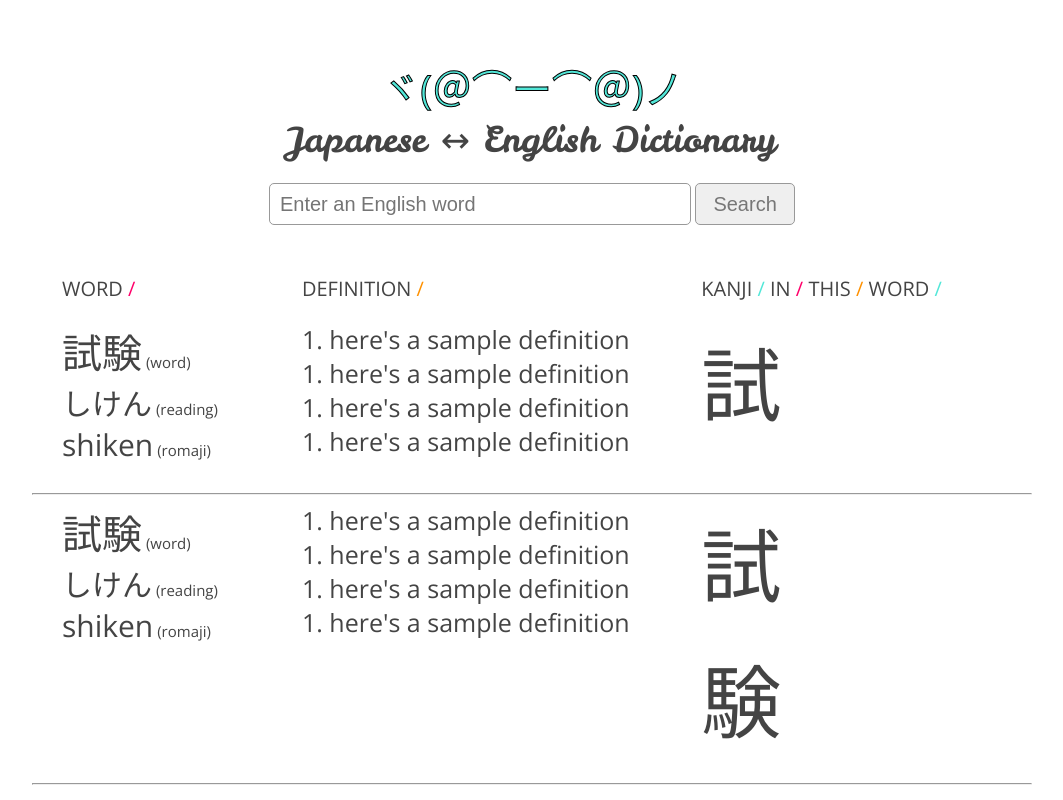
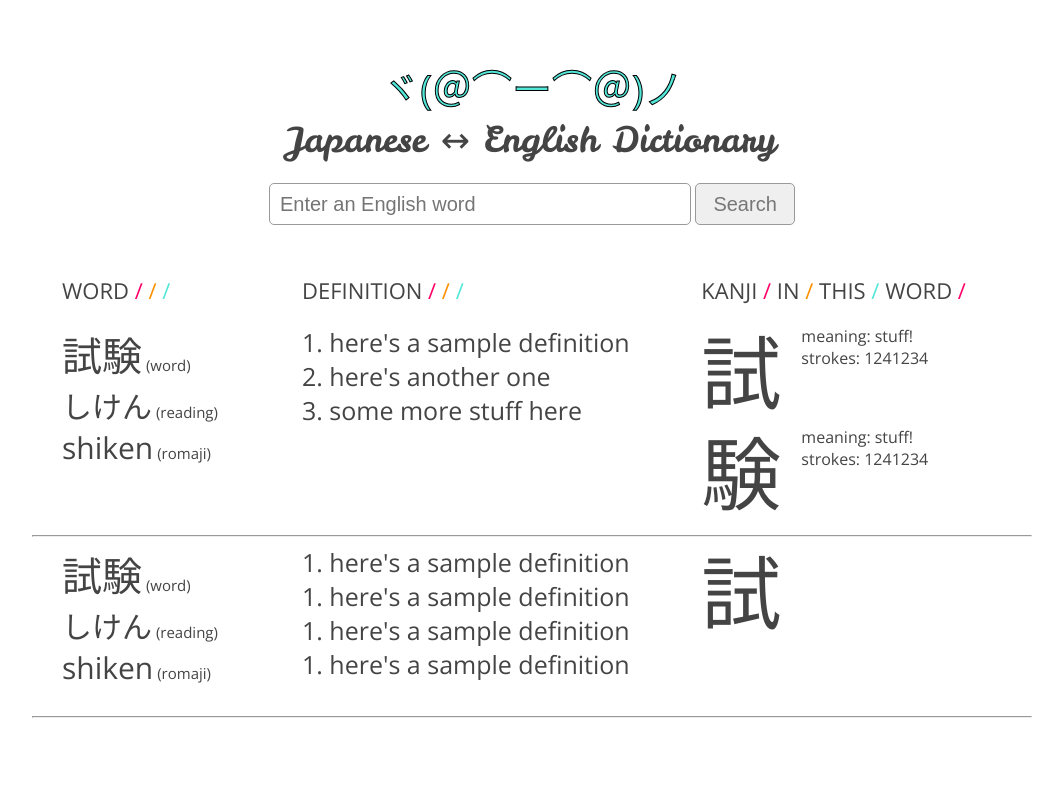
Before and after one commit to jeffbernst/japanese-dictionary, a website with bundled scripts: page index.html in a window 1280 px wide. Shown: the whole page, without its empty margins (108-1171 px from the left). Built offline with nearby package versions, Linux system fonts and the light colour scheme.

Commit message:
decent template for styling of results

```diff
--- a/grid.css
+++ b/grid.css
@@ -20,18 +20,6 @@
   clear: both;
 }
 
-.col-2,
-.col-3,
-.col-4,
-.col-5,
-.col-6,
-.col-8,
-.col-12 {
-  float: left;
-  padding-left: 1.04166666%;
-  padding-right: 1.04166666%;
-}
-
 /* Mobile defaults */
 .col-2,
 .col-3,
@@ -41,6 +29,9 @@
 .col-8,
 .col-12 {
   width: 100%;
+  float: left;
+  padding-left: 1.04166666%;
+  padding-right: 1.04166666%;
 }
 
 /* Non-mobile, grid */
--- a/index.css
+++ b/index.css
@@ -45,7 +45,7 @@ body {
 .word-title,
 .definition-title,
 .kanji-title {
-  font-size: 20px;
+  font-size: 22px;
   text-transform: uppercase;
   margin-bottom: 20px;
 }
@@ -60,9 +60,27 @@ hr {
 }
 
 .word-result,
-.definition-result,
+.definition-result {
+  margin-bottom: 20px;
+}
+
 .kanji-result {
-  margin-bottom: 20px;
+  margin-top: -15px;
+}
+
+.kanji-group {
+  width: 100%;
+  display: flex;
+  justify-content: flex-start;
+}
+
+.kanji-col-left {
+  margin-right: 20px;
+  display: inline-block;
+}
+
+.kanji-col-right {
+  display: inline-block;
 }
 
 /* .word-block {
--- a/index.html
+++ b/index.html
@@ -33,24 +33,28 @@
           <div class="word-title">
             word
             <span class="pink">/</span>
+            <span class="orange">/</span>
+            <span class="blue">/</span>
           </div>
         </div>
         <div class="col-5">
           <div class="definition-title">
             definition
+            <span class="pink">/</span>
             <span class="orange">/</span>
+            <span class="blue">/</span>
           </div>
         </div>
         <div class="col-4">
           <div class="kanji-title">
             kanji
+            <span class="pink">/</span>
+            in
+            <span class="orange">/</span>
+            this
             <span class="blue">/</span>
-            in
+            word
             <span class="pink">/</span>
-            this
-            <span class="orange">/</span>
-            word
-            <span class="blue">/</span>
           </div>
         </div>
       </div>
@@ -69,14 +73,32 @@
         <div class="col-5">
           <div class="definition-result">
             <div class="definition">1. here's a sample definition</div>
-            <div class="definition">1. here's a sample definition</div>
-            <div class="definition">1. here's a sample definition</div>
-            <div class="definition">1. here's a sample definition</div>
+            <div class="definition">2. here's another one</div>
+            <div class="definition">3. some more stuff here</div>
           </div>
         </div>
         <div class="col-4">
-          <div class="kanji-result">
-            <span class="kanji">試</span>
+          <div class="kanji-group">
+            <div class="kanji-col-left">
+              <div class="kanji-result">
+                <span class="kanji">試</span>
+              </div>
+            </div>
+            <div class="kanji-col-right">
+              meaning: stuff!
+              <br>strokes: 1241234
+            </div>
+          </div>
+          <div class="kanji-group">
+            <div class="kanji-col-left">
+              <div class="kanji-result">
+                <span class="kanji">験</span>
+              </div>
+            </div>
+            <div class="kanji-col-right">
+              meaning: stuff!
+              <br>strokes: 1241234
+            </div>
           </div>
         </div>
       </div>
@@ -105,9 +127,6 @@
           <div class="kanji-result">
             <span class="kanji">試</span>
           </div>
-          <div class="kanji-result">
-            <span class="kanji">験</span>
-          </div>
         </div>
       </div>
       <hr>
```
